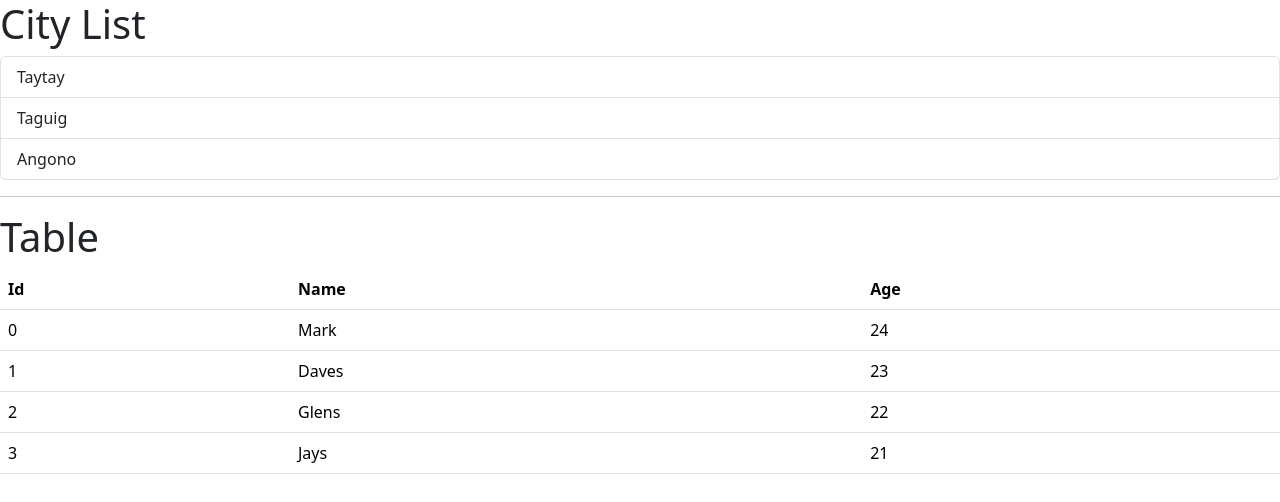
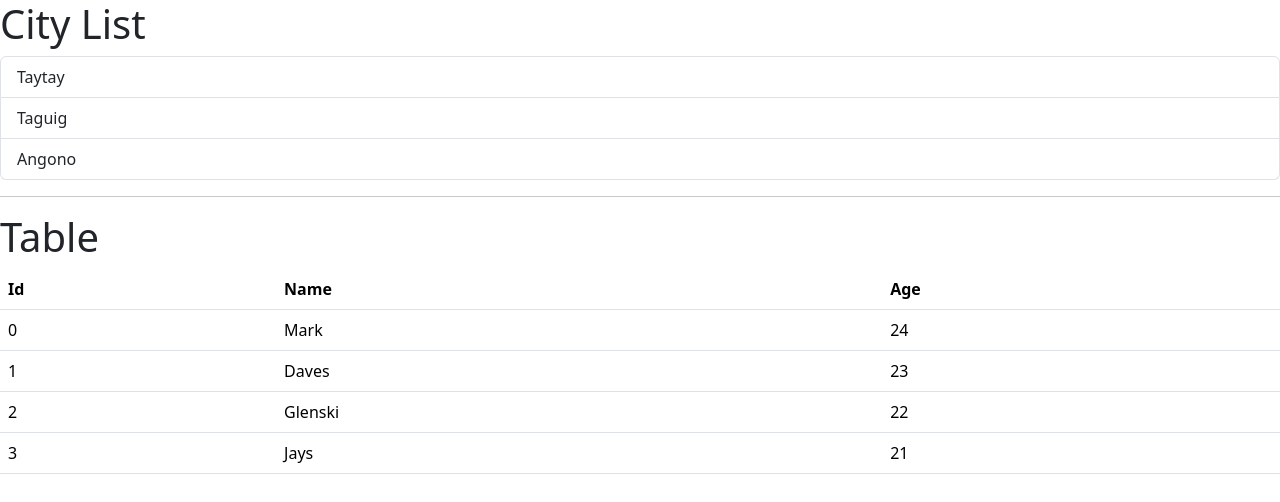
Before and after one commit to GlenPrz/React-Js-RDR2-, a React (Vite) app: page / in a window 1280 px wide. Shown: the top 502 px of the page. Built offline with nearby package versions, Linux system fonts and the light colour scheme.

Commit message:
modified:   src/App.jsx

```diff
--- a/src/App.jsx
+++ b/src/App.jsx
@@ -16,7 +16,7 @@ function App() {
     },
     {
       id:2,
-      name: "Glens",
+      name: "Glenski",
       age: 22,
     },
     {
```
